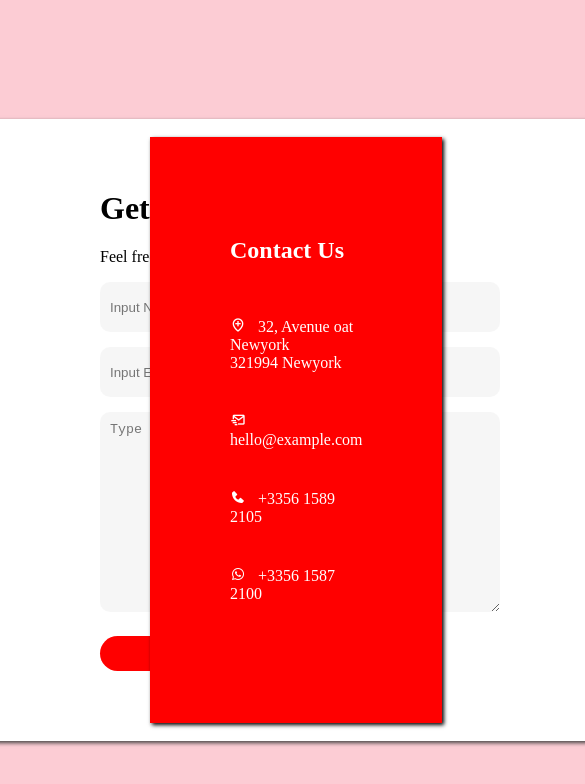
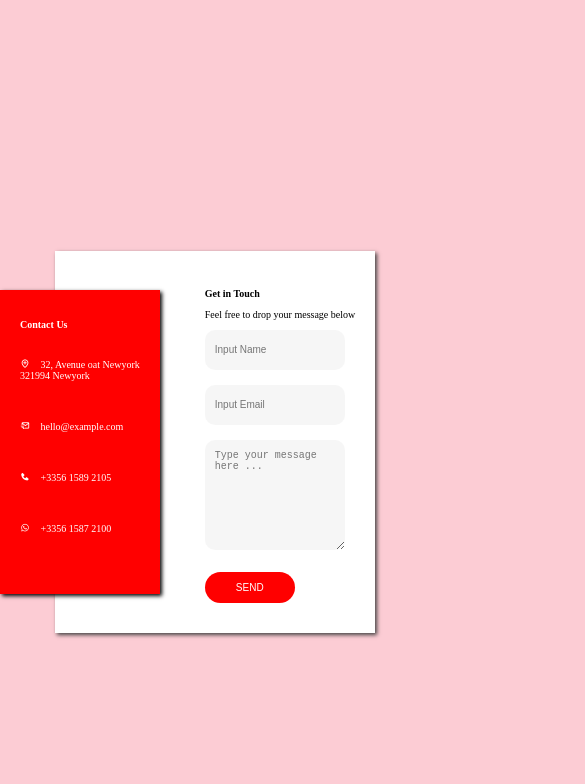
Before and after one commit to ibrahimwebflow/contact-form, a plain HTML site: page index.html in a window 390 px wide. Shown: the whole page, 585 px wide, since content can reach past the window. Drawn offline with nearby package versions, Linux system fonts and the light colour scheme.

Commit message:
Add files via upload

```diff
--- a/styles.css
+++ b/styles.css
@@ -42,10 +42,6 @@ body {
     color: white;
 }
 
-#contact-form input[type="button"]:hover {
-    background-color: pink;
-}
-
 #address-block {
     background-color: red;
     padding: 80px;
@@ -62,3 +58,256 @@ body {
 #address-block-content i {
     letter-spacing: 8px;
 }
+
+@media only screen and (max-width: 1024px) {
+
+    #address-block {
+        background-color: red;
+        padding: 60px;
+        color: white;
+        box-shadow: 2px 2px 4px black;
+        position: absolute;
+        left: 50px;
+    }
+
+    #contact-block {
+        padding: 50px 90px 70px 260px;
+    }
+
+    #address-block {
+        left: 10px;
+    }
+
+}
+
+@media only screen and (max-width: 853px) {
+
+    #address-block {
+        padding: 60px;
+        left: 10px;
+    }
+
+    #contact-block {
+        padding: 30px 20px 30px 200px;
+    }
+
+    #contact-form input[type="text"]{
+        width: 280px;
+    }
+
+    #contact-form textarea {
+        width: 280px;
+    }
+
+}
+
+@media only screen and (max-width: 820px) {
+
+    #address-block {
+        padding: 60px;
+        left: 10px;
+    }
+
+    #contact-block {
+        padding: 30px 20px 30px 200px;
+    }
+
+    #contact-form input[type="text"]{
+        width: 280px;
+    }
+
+    #contact-form textarea {
+        width: 280px;
+    }
+
+}
+
+@media only screen and (max-width: 812px) {
+
+    #address-block {
+        background-color: red;
+        padding: 60px;
+        color: white;
+        box-shadow: 2px 2px 4px black;
+        position: absolute;
+        left: 10px;
+    }
+
+    #contact-block {
+        padding: 30px 20px 30px 200px;
+    }
+
+    #contact-form input[type="text"]{
+        width: 280px;
+    }
+
+    #contact-form textarea {
+        width: 280px;
+    }
+
+}
+
+@media only screen and (max-width: 768px) {
+
+    #address-block {
+        padding: 60px;
+        left: 5px;
+    }
+
+    #contact-block {
+        padding: 30px 20px 30px 270px;
+    }
+
+}
+
+@media only screen and (max-width: 712px) {
+
+    #address-block {
+        background-color: red;
+        padding: 60px;
+        color: white;
+        box-shadow: 2px 2px 4px black;
+        position: absolute;
+        left: 5px;
+    }
+
+    #contact-block {
+        padding: 30px 20px 30px 270px;
+    }
+
+    #contact-form input[type="text"]{
+        width: 280px;
+    }
+
+    #contact-form textarea {
+        width: 280px;
+    }
+
+    #address-block {
+        padding: 50px;
+    }
+
+}
+
+@media only screen and (max-width: 600px) {
+
+    body {
+        width: unset;
+        margin: 30px;
+    }
+
+    #contact-block {
+        padding: 50px 40px 50px 270px;
+        position: relative;
+    }
+
+    #contact-form input[type="text"]{
+        width: 180px;;
+    }
+
+    #contact-form textarea {
+        width: 180px;
+    }
+
+    #address-block {
+        padding: 30px;
+        left: 10px;
+    }
+
+}
+
+@media only screen and (max-width: 540px) {
+
+    * {
+        font-size: 10px;
+    }
+
+    body {
+        margin: 20px;
+        width: 100%;
+    }
+
+    #contact-block {
+        padding: 30px 20px 30px 130px;
+    }
+
+    #contact-form input[type="text"]{
+        width: 120px;
+        height: 20px;
+        margin-bottom: 15px;
+        border-radius: 10px;
+        padding: 10px;
+    }
+
+    #contact-form textarea {
+        width: 120px;
+        height: 90px;
+        margin-bottom: 20px;
+        border-radius: 10px;
+        padding: 10px;
+    }
+
+    #contact-form input[type="button"] {
+        padding: 10px;
+        width: 90px;
+        border-radius: 50px;
+    }
+
+    #address-block {
+        padding: 20px;
+        left: 80px;
+    }
+
+}
+
+@media only screen and (max-width: 480px) {
+
+    * {
+        font-size: 10px;
+    }
+
+    body {
+        margin: 20px;
+        width: 100%;
+    }
+
+    #contact-block {
+        padding: 30px 20px 30px 150px;
+    }
+
+    #contact-form input[type="text"]{
+        width: 120px;
+        height: 20px;
+        margin-bottom: 15px;
+        border-radius: 10px;
+        padding: 10px;
+    }
+
+    #contact-form textarea {
+        width: 120px;
+        height: 90px;
+        margin-bottom: 20px;
+        border-radius: 10px;
+        padding: 10px;
+    }
+
+    #contact-form input[type="button"] {
+        padding: 10px;
+        width: 90px;
+        border-radius: 50px;
+    }
+
+    #address-block {
+        padding: 20px;
+        left: 0;
+    }
+
+}
+
+@media only screen and (max-width: 320px) {
+
+    #contact-block {
+        padding: 30px 20px 30px 170px;
+    }
+
+}
```
Also changed, not shown: index.html (line endings or trailing spaces).
